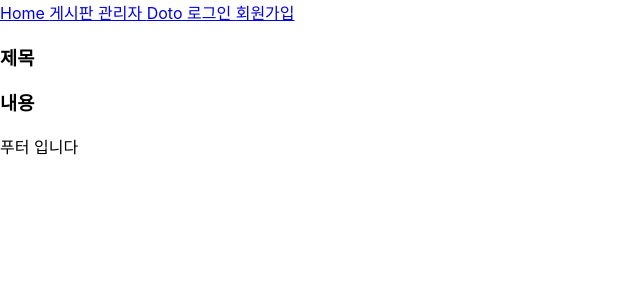
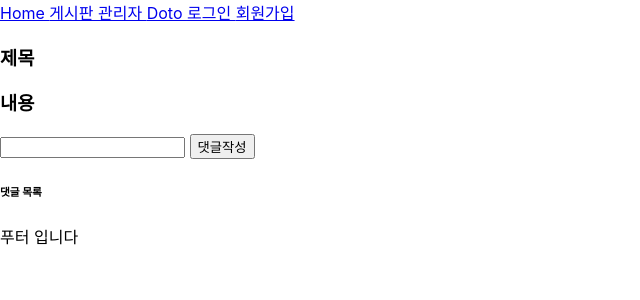
Before and after one commit to itdanja/ezen_web_2022_B_springreact, a React (Create React App) app in the folder src/main/frontend/: page /board/view/1 in a window 1280 px wide. Shown: the top 300 px of the page, without its empty margins (0-640 px from the left). Built offline with nearby package versions, Linux system fonts and the light colour scheme; no server answers.

Commit message:
day81 댓글 쓰기 컴포넌트 작성

```diff
--- /dev/null
+++ b/src/main/frontend/src/component/board/ReplyList.js
@@ -0,0 +1,12 @@
+import React,{ useState , useEffect } from 'react';
+import axios from 'axios';
+export default function ReplyList( props ) {
+    const [ replyDtoList , setReplyDtoList ] = useState( props.replyList );
+    const onWriteHandler = () =>{
+        props.onReplyWrite( document.querySelector('.rcontent').value );
+    }
+    return (<>
+        <input className="rcontent" type="text" />  <button onClick={onWriteHandler}> 댓글작성 </button>
+        <h6> 댓글 목록 </h6>
+    </>)
+}
--- a/src/main/frontend/src/component/board/View.js
+++ b/src/main/frontend/src/component/board/View.js
@@ -1,16 +1,21 @@
 import React,{ useState , useEffect } from 'react';
 import axios from 'axios';
 import { useParams } from 'react-router-dom'; // HTTP 경로 상의 매개변수 호출 해주는 함수
+
+import ReplyList from './ReplyList';
+
 export default function View( props ) {
+
    const params = useParams();
    const [ board , setBoard ] = useState( {} );
+
    useEffect( ()=>{
         axios.get("/board/getboard" , { params : { bno : params.bno }})
             .then( (r) => {
                 console.log( r.data );
                 setBoard( r.data );
             })
-   } , [ ] )
+   } , [board] ) // setBoard() 할때마다 실행되는 useEffect
 
     // 삭제 함수
      const onDelete = () =>{
@@ -27,16 +32,34 @@ export default function View( props ) {
    const onUpdate = () => { window.location.href="/board/update?bno="+board.bno }
 
    const [ login , setLogin ] = useState( JSON.parse( sessionStorage.getItem('login_token') ) )
+
+    // 2. 댓글 작성시 랜더링
+   const onReplyWrite = ( rcontent ) =>{
+           let info = {  rcontent : rcontent,  bno : board.bno };
+           console.log( info );
+            axios.post("/board/reply" , info )
+                .then( (r)=>{
+                   if( r.data == true ){
+                       alert("글쓰기 완료")
+                       setBoard( {...board} ); // 렌더링
+                   }else{
+                       alert("로그인 후 가능 합니다. ");
+                   }
+                 });
+    }
+
    // 1. 현재 로그인된 회원이 들어왔으면
    const btnBox =
                 login != null && login.mno == board.mno
                 ? <div> <button onClick={ onDelete }>삭제</button>
                         <button onClick={ onUpdate }>수정</button> </div>
                 : <div> </div>
+
    return ( <>
         <div>
             <h3> 제목 </h3> <h3> 내용 </h3>  { btnBox }
         </div>
+        <ReplyList onReplyWrite={ onReplyWrite } replyList = { board.replyDtoList } />
    </>)
 }
 /*
```
Also changed, not shown: 2 other files (tests, documents, lock files or other folders).
